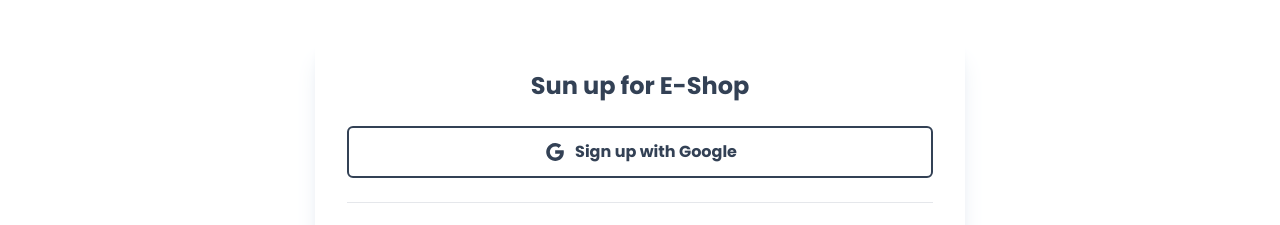
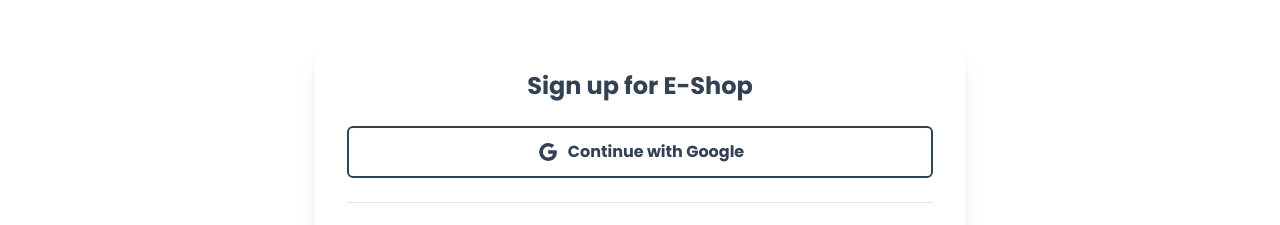
Before and after one commit to karnowsky1/Ecommerce-Project, a Next.js app in the folder e-store/: page /register in a window 1280 px wide. Shown: the part 133-358 px from the top of the page. Built offline with nearby package versions, Linux system fonts and the light colour scheme; no server answers; a web font is replaced by a local one.

Commit message:
set up google oAuth. Sign out redirects user to login screen

```diff
--- a/e-store/app/components/nav/UserMenu.tsx
+++ b/e-store/app/components/nav/UserMenu.tsx
@@ -27,7 +27,7 @@
           onClick={toggleOpen}
           className="p-2 border-[1px] border-slate-400 flex flex-row items-center gap-1 rounded-full cursor-pointer hover:shadow-md transition text-slate-700"
         >
-          <Avatar />
+          <Avatar src={currentUser?.image} />
           <AiFillCaretDown />
         </div>
         {isOpen && (
@@ -43,7 +43,7 @@
                 <hr />
                 <MenuItem onClick={() => {
                   toggleOpen()
-                  signOut()
+                  signOut({ callbackUrl: "http://localhost:3000/login"})
                   }}>
                   Logout
                 </MenuItem>
--- a/e-store/app/login/LoginForm.tsx
+++ b/e-store/app/login/LoginForm.tsx
@@ -65,7 +65,7 @@
         outline
         label="Continue with Google"
         icon={AiOutlineGoogle}
-        onClick={() => {}}
+        onClick={() => {signIn("google")}}
       />
       <hr className="bg-slate-300 w-full h-px" />
       <Input
--- a/e-store/app/register/RegisterForm.tsx
+++ b/e-store/app/register/RegisterForm.tsx
@@ -68,12 +68,12 @@
 
   return (
     <>
-      <Heading title="Sun up for E-Shop" />
+      <Heading title="Sign up for E-Shop" />
       <Button
         outline
-        label="Sign up with Google"
+        label="Continue with Google"
         icon={AiOutlineGoogle}
-        onClick={() => {}}
+        onClick={() => {signIn("google")}}
       />
       <hr className="bg-slate-300 w-full h-px" />
       <Input
```
